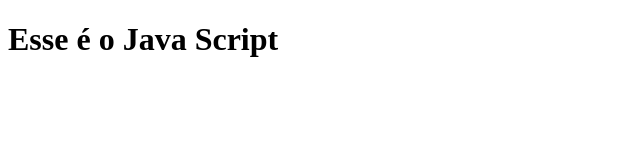
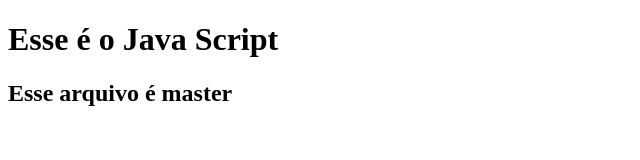
Before and after one commit to brunoVieiraDeMoura/bookish-winner, a plain HTML site: page index.html in a window 1280 px wide. Shown: the whole page, without its empty margins (0-640 px from the left). Drawn offline with Linux system fonts and the light colour scheme.

Commit message:
h2 adicionado na master

```diff
--- a/index.html
+++ b/index.html
@@ -10,6 +10,7 @@
 
 <body>
   <h1>Esse é o Java Script</h1>
+  <h2>Esse arquivo é master</h2>
   <script src="script.js"></script>
 </body>
 
```
